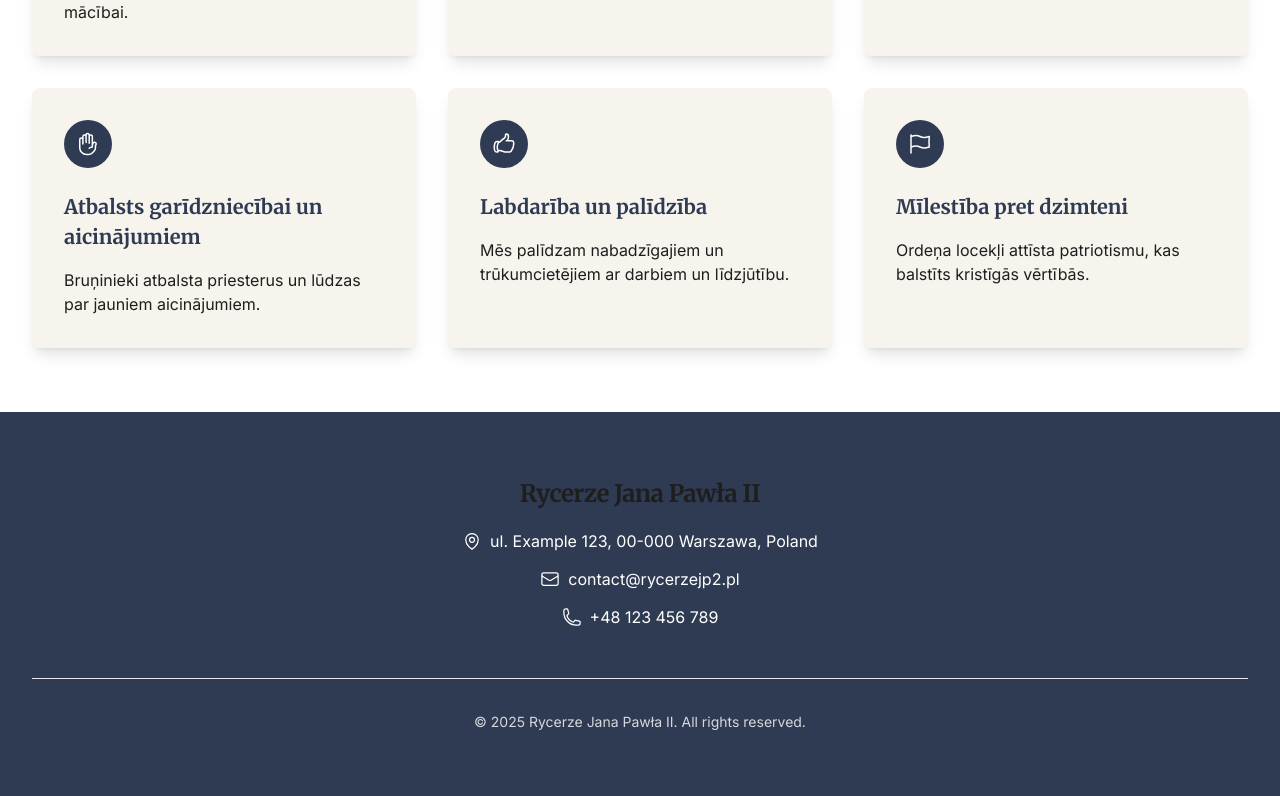
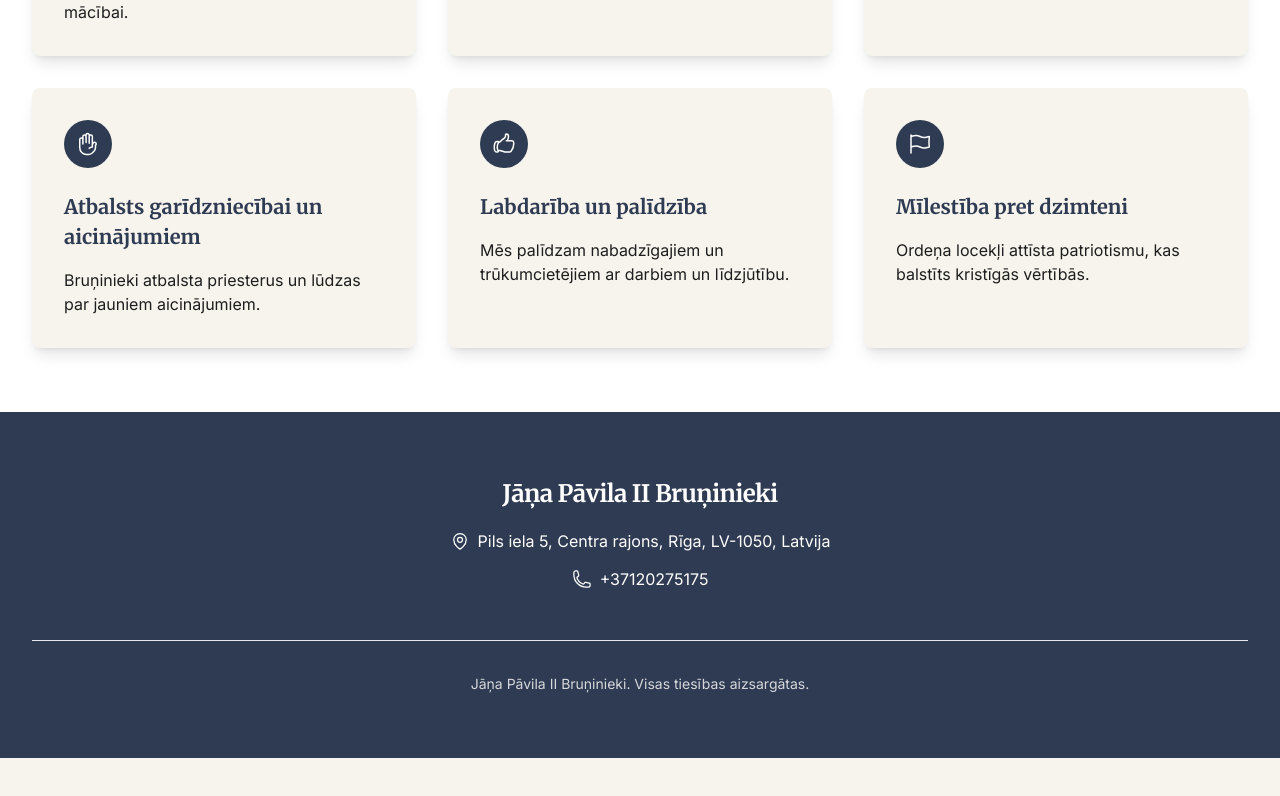
Before and after one commit to PutintsevSergii/ricerzi, a Next.js app: page /lv in a window 1280 px wide. Shown: the part 1843-2639 px from the top of the page. After the commit the page ends 2601 px from the top, so only its background shows below. Built offline with nearby package versions, Linux system fonts and the light colour scheme.

Commit message:
changes to footer

```diff
--- a/src/app/[lang]/layout.tsx
+++ b/src/app/[lang]/layout.tsx
@@ -16,6 +16,11 @@ const merriweather = Merriweather({
 interface SiteMetadata {
   title: string
   description: string
+  orgName?: string
+  address?: string
+  email?: string
+  phone?: string
+  copyright?: string
 }
 
 export default function RootLayout({
@@ -30,9 +35,9 @@ export default function RootLayout({
     notFound()
   }
 
-  // Get language-specific metadata
+  // Get language-specific metadata and footer fields
   const { data } = useContent(`site.${lang}`)
-  const { title, description } = data as SiteMetadata
+  const { title, description, orgName, address, email, phone, copyright } = data as SiteMetadata
 
   // Get the current language's navigation items
   const currentNavigation = navigation[lang as keyof typeof navigation] || navigation.en
@@ -64,6 +69,11 @@ export default function RootLayout({
           />
           <main className="flex-grow">{children}</main>
           <Footer
+            orgName={orgName}
+            address={address}
+            email={email}
+            phone={phone}
+            copyright={copyright}
           />
         </div>
       </body>
--- a/src/components/Footer.tsx
+++ b/src/components/Footer.tsx
@@ -1,43 +1,70 @@
 'use client'
 
-export default function Footer() {
+interface FooterProps {
+  orgName?: string
+  address?: string
+  email?: string
+  phone?: string
+  copyright?: string
+}
+
+export default function Footer({
+  orgName,
+  address,
+  email,
+  phone,
+  copyright,
+}: FooterProps) {
+  const currentYear = new Date().getFullYear();
+  // Ensure phone always starts with '+' and is a string
+  const displayPhone = typeof phone === 'string'
+    ? (phone.startsWith('+') ? phone : `+${phone}`)
+    : undefined;
   return (
     <footer className="bg-primary text-white">
       <div className="mx-auto max-w-7xl px-4 py-16 sm:px-6 lg:px-8">
         <div className="text-center">
           {/* Contact Information */}
           <div className="space-y-4">
-            <h2 className="text-2xl font-bold tracking-tight">Rycerze Jana Pawła II</h2>
+            {orgName && (
+              <h2 className="text-2xl font-bold tracking-tight text-white">{orgName}</h2>
+            )}
             <div className="mt-6 space-y-3 text-base/relaxed">
+              {address && (
                 <p className="flex items-center justify-center gap-2">
                   <svg xmlns="http://www.w3.org/2000/svg" fill="none" viewBox="0 0 24 24" strokeWidth={1.5} stroke="currentColor" className="w-5 h-5">
                     <path strokeLinecap="round" strokeLinejoin="round" d="M15 10.5a3 3 0 1 1-6 0 3 3 0 0 1 6 0Z" />
                     <path strokeLinecap="round" strokeLinejoin="round" d="M19.5 10.5c0 7.142-7.5 11.25-7.5 11.25S4.5 17.642 4.5 10.5a7.5 7.5 0 1 1 15 0Z" />
                   </svg>
-                ul. Example 123, 00-000 Warszawa, Poland
+                  {address}
                 </p>
+              )}
+              {email && (
                 <p className="flex items-center justify-center gap-2">
                   <svg xmlns="http://www.w3.org/2000/svg" fill="none" viewBox="0 0 24 24" strokeWidth={1.5} stroke="currentColor" className="w-5 h-5">
                     <path strokeLinecap="round" strokeLinejoin="round" d="M21.75 6.75v10.5a2.25 2.25 0 0 1-2.25 2.25h-15a2.25 2.25 0 0 1-2.25-2.25V6.75m19.5 0A2.25 2.25 0 0 0 19.5 4.5h-15a2.25 2.25 0 0 0-2.25 2.25m19.5 0v.243a2.25 2.25 0 0 1-1.07 1.916l-7.5 4.615a2.25 2.25 0 0 1-2.36 0L3.32 8.91a2.25 2.25 0 0 1-1.07-1.916V6.75" />
                   </svg>
-                <a href="mailto:contact@rycerzejp2.pl" className="hover:text-accent transition-colors">
-                  contact@rycerzejp2.pl
+                  <a href={`mailto:${email}`} className="hover:text-accent transition-colors">
+                    {email}
                   </a>
                 </p>
+              )}
+              {displayPhone && (
                 <p className="flex items-center justify-center gap-2">
                   <svg xmlns="http://www.w3.org/2000/svg" fill="none" viewBox="0 0 24 24" strokeWidth={1.5} stroke="currentColor" className="w-5 h-5">
                     <path strokeLinecap="round" strokeLinejoin="round" d="M2.25 6.75c0 8.284 6.716 15 15 15h2.25a2.25 2.25 0 0 0 2.25-2.25v-1.372c0-.516-.351-.966-.852-1.091l-4.423-1.106c-.44-.11-.902.055-1.173.417l-.97 1.293c-.282.376-.769.542-1.21.38a12.035 12.035 0 0 1-7.143-7.143c-.162-.441.004-.928.38-1.21l1.293-.97c.363-.271.527-.734.417-1.173L6.963 3.102a1.125 1.125 0 0 0-1.091-.852H4.5A2.25 2.25 0 0 0 2.25 4.5v2.25Z" />
                   </svg>
-                <a href="tel:+48123456789" className="hover:text-accent transition-colors">
-                  +48 123 456 789
+                  <a href={`tel:${displayPhone}`} className="hover:text-accent transition-colors">
+                    {displayPhone}
                   </a>
                 </p>
+              )}
             </div>
           </div>
 
           <div className="mt-12 border-t border-primary-dark/30 pt-8">
             <p className="text-sm text-white/80">
-              &copy; {new Date().getFullYear()} Rycerze Jana Pawła II. All rights reserved.
+              {copyright || `© ${currentYear} Rycerze Jana Pawła II. All rights reserved.`}
             </p>
           </div>
         </div>
--- a/src/content/pages/about.en.md
+++ b/src/content/pages/about.en.md
@@ -2,7 +2,7 @@
 layout: about
 heroTitle: "About the Knights of John Paul II"
 heroDescription: "The Knights of John Paul II is a Catholic order of lay men united by faith, fraternity, and service. We follow Christ, inspired by the life, teachings, and example of Saint John Paul II."
-launchDate: "Official Launch: 22.06.2022"
+launchDate: "Official Launch: 22.06.2025"
 location: "Address: Pils iela 5, Centra rajons, Rīga, LV-1050"
 
 whyHereTitle: "Why We Exist"
--- a/src/content/pages/about.lv.md
+++ b/src/content/pages/about.lv.md
@@ -2,7 +2,7 @@
 layout: about
 heroTitle: "Par Jāņa Pāvila II Bruņiniekiem"
 heroDescription: "Jāņa Pāvila II Bruņinieki ir katoļu laju vīriešu kustība, kas vienota ticībā, brālībā un kalpošanā. Mēs sekojam Kristum, iedvesmoti no Svētā Jāņa Pāvila II dzīves, mācībām un piemēra."
-launchDate: "Oficiālais dibināšanas datums: 22.06.2022"
+launchDate: "Oficiālais dibināšanas datums: 22.06.2025"
 location: "Adrese: Pils iela 5, Centra rajons, Rīga, LV-1050"
 
 whyHereTitle: "Kāpēc Mēs Eksistējam"
--- a/src/content/pages/about.pl.md
+++ b/src/content/pages/about.pl.md
@@ -2,7 +2,7 @@
 layout: about
 heroTitle: "O Rycerzach Jana Pawła II"
 heroDescription: "Rycerze Jana Pawła II to katolicki zakon świeckich mężczyzn zjednoczonych wiarą, braterstwem i służbą. Podążamy za Chrystusem, inspirowani życiem, nauczaniem i przykładem Świętego Jana Pawła II."
-launchDate: "Oficjalne rozpoczęcie: 22.06.2022"
+launchDate: "Oficjalne rozpoczęcie: 22.06.2025"
 location: "Adres: Pils iela 5, Centra rajons, Rīga, LV-1050"
 
 whyHereTitle: "Dlaczego Istniejemy"
--- a/src/content/pages/about.ru.md
+++ b/src/content/pages/about.ru.md
@@ -2,7 +2,7 @@
 layout: about
 heroTitle: "О Рыцарях Иоанна Павла II"
 heroDescription: "Рыцари Иоанна Павла II — это католический орден мирян, объединенных верой, братством и служением. Мы следуем за Христом, вдохновляясь жизнью, учением и примером Святого Иоанна Павла II."
-launchDate: "Официальное открытие: 22.06.2022"
+launchDate: "Официальное открытие: 22.06.2025"
 location: "Адрес: Pils iela 5, Centra rajons, Rīga, LV-1050"
 
 whyHereTitle: "Почему Мы Существуем"
--- a/src/content/site.en.md
+++ b/src/content/site.en.md
@@ -1,4 +1,8 @@
 ---
-title: 'Knights of John Paul II'
-description: 'Catholic Order of Knights of John Paul II'
+title: Knights of John Paul II
+description: Catholic lay order inspired by St. John Paul II.
+orgName: Knights of John Paul II
+address: Pils iela 5, Centra rajons, Rīga, LV-1050, Latvia
+phone: "+37120275175"
+copyright: Knights of John Paul II. All rights reserved.
 ---
--- a/src/content/site.lv.md
+++ b/src/content/site.lv.md
@@ -1,4 +1,8 @@
 ---
-title: 'Jāņa Pāvila II Bruņinieki'
-description: 'Katoļu bruņinieku ordenis Jāņa Pāvila II vārdā'
+title: Jāņa Pāvila II Bruņinieki
+description: Katoliskā laju ordeņa iedvesmots no Sv. Jāņa Pāvila II.
+orgName: Jāņa Pāvila II Bruņinieki
+address: Pils iela 5, Centra rajons, Rīga, LV-1050, Latvija
+phone: "+37120275175"
+copyright: Jāņa Pāvila II Bruņinieki. Visas tiesības aizsargātas.
 ---
--- a/src/content/site.pl.md
+++ b/src/content/site.pl.md
@@ -1,4 +1,8 @@
 ---
-title: 'Rycerze Jana Pawła II'
-description: 'Katolicki Zakon Rycerzy Jana Pawła II'
+title: Rycerze Jana Pawła II
+description: Katolicki zakon świecki inspirowany św. Janem Pawłem II.
+orgName: Rycerze Jana Pawła II
+address: Pils iela 5, Centra rajons, Rīga, LV-1050, Łotwa
+phone: +48 123 456 789
+copyright: Rycerze Jana Pawła II. Wszelkie prawa zastrzeżone.
 ---
--- a/src/content/site.ru.md
+++ b/src/content/site.ru.md
@@ -1,4 +1,8 @@
 ---
-title: 'Рыцари Святого Иоанна Павла II'
-description: 'Орден Рыцарей Святого Иоанна Павла II Великого — это братство католических мужчин, верных учению Церкви, служащих Христу и Отечеству.'
+title: Рыцари Иоанна Павла II
+description: Католический мирянский орден, вдохновленный св. Иоанном Павлом II.
+orgName: Рыцари Иоанна Павла II
+address: Pils iela 5, Centra rajons, Рига, LV-1050, Латвия
+phone: "+37120275175"
+copyright: Рыцари Иоанна Павла II. Все права защищены.
 ---
```
Also changed, not shown: 1 other file (tests, documents, lock files or other folders). Lines whose indentation alone changed are shown as unchanged.
